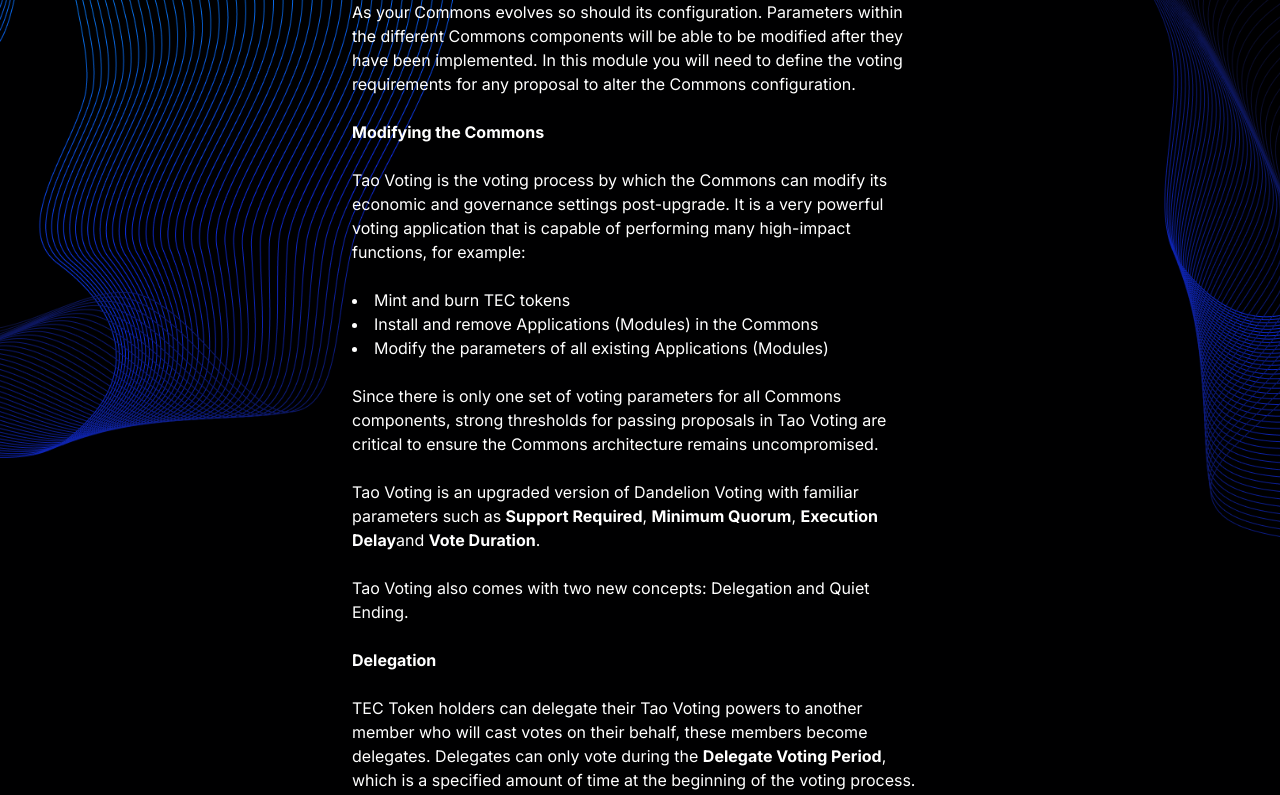
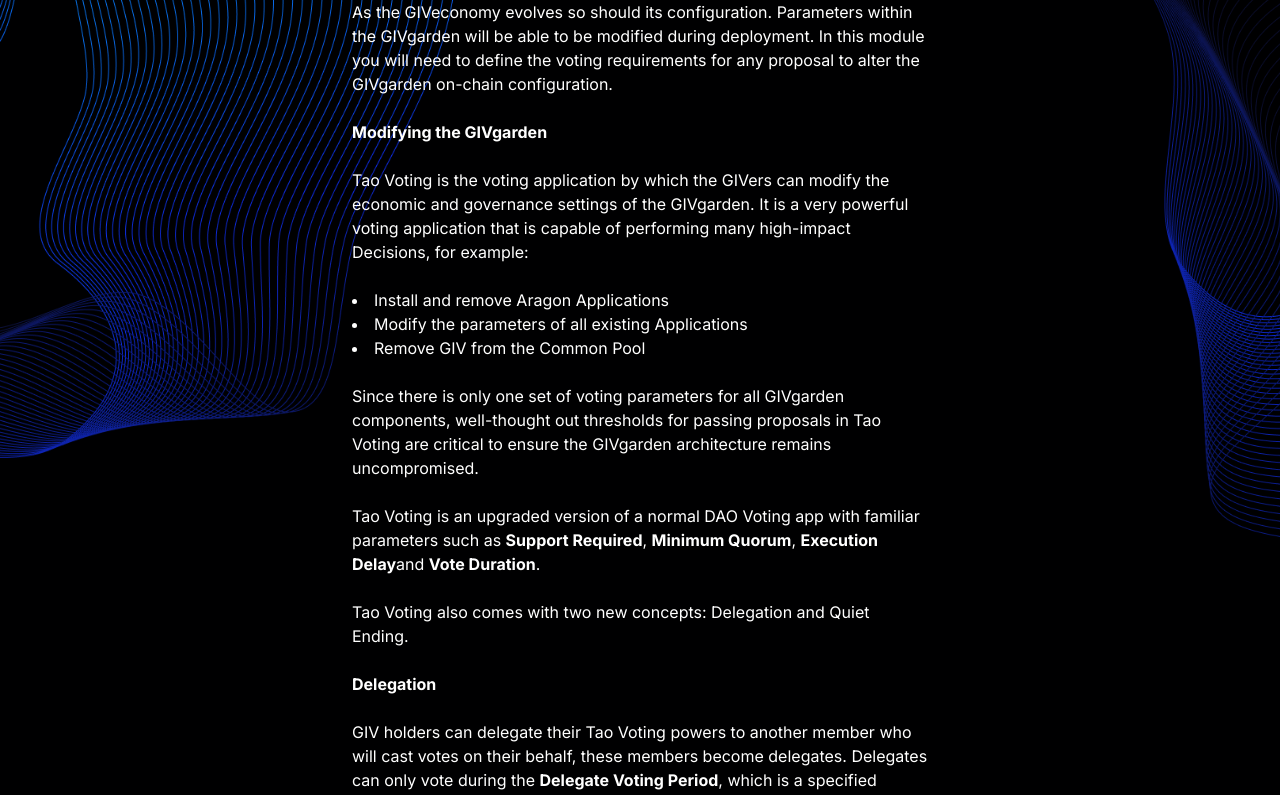
Before and after one commit to CommonsBuild/commons-config-frontend, a Next.js app: page /learn/3 in a window 1280 px wide. Shown: the part 520-1315 px from the top of the page. Built offline with nearby package versions, Linux system fonts and the light colour scheme; no server answers; a web font is replaced by a local one.

Commit message:
refactor: new interface to Giveth

```diff
--- a/src/components/modals/AddProposal.tsx
+++ b/src/components/modals/AddProposal.tsx
@@ -60,10 +60,10 @@ function AddProposal({ isOpen, handleClose, onClick }: AddProposalProps) {
           onChange={(event: React.ChangeEvent<HTMLInputElement>) =>
             handleChange(event)
           }
-          placeholder="wxDAI"
+          placeholder="GIV"
         />
         <p className="font-inter text-neon-light pt-3">
-          How much wxDAI is being governed by Conviction Voting
+          How much GIV is being governed by Conviction Voting
         </p>
         <Input
           name="commonPool"
@@ -72,13 +72,13 @@ function AddProposal({ isOpen, handleClose, onClick }: AddProposalProps) {
           onChange={(event: React.ChangeEvent<HTMLInputElement>) =>
             handleChange(event)
           }
-          placeholder="wxDAI"
+          placeholder="GIV"
         />
         <p className="font-inter text-neon-light pt-3">
-          How many TEC tokens are Actively Voting in Conviction Voting?
+          How many GIV are Actively Voting in Conviction Voting?
         </p>
         <p className="font-inter text-gray-200 text-xs pt-3 pb-1">
-          Hatchers will have ~2 million TEC tokens they can vote with.
+          Hatchers will have ~2 million GIV they can vote with.
         </p>
         <Input
           name="effectiveSupply"
@@ -87,7 +87,7 @@ function AddProposal({ isOpen, handleClose, onClick }: AddProposalProps) {
           onChange={(event: React.ChangeEvent<HTMLInputElement>) =>
             handleChange(event)
           }
-          placeholder="TEC"
+          placeholder="GIV"
         />
       </div>
     </Modal>
--- a/src/components/tables/ConvictionVoting.tsx
+++ b/src/components/tables/ConvictionVoting.tsx
@@ -20,27 +20,27 @@ function ConvictionVotingTable({
           <TableHeader
             headerText="Proposal"
             size="m"
-            tooltipText="A simluted funding request using Conviction Voting"
+            tooltipText="A simulated funding request using Conviction Voting"
           />
           <TableHeader
-            headerText="requested amount (wxdai)"
+            headerText="requested amount (GIV)"
             size="l"
             tooltipText="The amount of funds being asked for from the Common Pool"
           />
           <TableHeader
-            headerText="common pool (wxdai)"
+            headerText="common pool (GIV)"
             size="l"
             tooltipText="The amount of funds currently in the Common Pool"
           />
           <TableHeader
-            headerText="effective supply (tec)"
+            headerText="effective supply (GIV)"
             size="l"
-            tooltipText="The cumulative total of all TEC tokens staked on all proposals in Conviction Voting"
+            tooltipText="The cumulative total of all GIV staked on all proposals in Conviction Voting"
           />
           <TableHeader
             headerText={`min tokens needed to pass in ${
               timePeriod || '2 weeks'
-            } (tec)`}
+            } (GIV)`}
             size="l"
             tooltipText="The minimum amount of tokens needed to pass this funding request in the given timeframe"
           />
--- a/src/pages/learn/3.tsx
+++ b/src/pages/learn/3.tsx
@@ -12,37 +12,37 @@ function LearnThree() {
       <div className="font-inter">
         <br />
         <p>
-          As your Commons evolves so should its configuration. Parameters within
-          the different Commons components will be able to be modified after
-          they have been implemented. In this module you will need to define the
-          voting requirements for any proposal to alter the Commons
-          configuration.
+          As the GIVeconomy evolves so should its configuration. Parameters
+          within the GIVgarden will be able to be modified during deployment. In
+          this module you will need to define the voting requirements for any
+          proposal to alter the GIVgarden on-chain configuration.
         </p>
         <br />
-        <p className="font-bold">Modifying the Commons</p>
+        <p className="font-bold">Modifying the GIVgarden</p>
         <br />
         <p>
-          Tao Voting is the voting process by which the Commons can modify its
-          economic and governance settings post-upgrade. It is a very powerful
-          voting application that is capable of performing many high-impact
-          functions, for example:
+          Tao Voting is the voting application by which the GIVers can modify
+          the economic and governance settings of the GIVgarden. It is a very
+          powerful voting application that is capable of performing many
+          high-impact Decisions, for example:
         </p>
         <br />
         <ul className="list-disc list-inside">
-          <li>Mint and burn TEC tokens</li>
-          <li>Install and remove Applications (Modules) in the Commons</li>
-          <li>Modify the parameters of all existing Applications (Modules)</li>
+          <li>Install and remove Aragon Applications</li>
+          <li>Modify the parameters of all existing Applications</li>
+          <li>Remove GIV from the Common Pool</li>
         </ul>
         <br />
         <p>
-          Since there is only one set of voting parameters for all Commons
-          components, strong thresholds for passing proposals in Tao Voting are
-          critical to ensure the Commons architecture remains uncompromised.
+          Since there is only one set of voting parameters for all GIVgarden
+          components, well-thought out thresholds for passing proposals in Tao
+          Voting are critical to ensure the GIVgarden architecture remains
+          uncompromised.
         </p>
         <br />
         <p>
-          Tao Voting is an upgraded version of Dandelion Voting with familiar
-          parameters such as <strong>Support Required</strong>,{' '}
+          Tao Voting is an upgraded version of a normal DAO Voting app with
+          familiar parameters such as <strong>Support Required</strong>,{' '}
           <strong>Minimum Quorum</strong>, <strong>Execution Delay</strong>
           and <strong>Vote Duration</strong>.
         </p>
@@ -55,9 +55,9 @@ function LearnThree() {
         <p className="font-bold">Delegation</p>
         <br />
         <p>
-          TEC Token holders can delegate their Tao Voting powers to another
-          member who will cast votes on their behalf, these members become
-          delegates. Delegates can only vote during the{' '}
+          GIV holders can delegate their Tao Voting powers to another member who
+          will cast votes on their behalf, these members become delegates.
+          Delegates can only vote during the{' '}
           <strong>Delegate Voting Period</strong>, which is a specified amount
           of time at the beginning of the voting process. If a delegate votes
           contrary to their delegator the delegator can veto the delegated vote
@@ -80,7 +80,7 @@ function LearnThree() {
         <br />
         <p className="font-bold leading-loose">You decide:</p>
         <ul className="list-disc list-inside">
-          <li>Legacy Dandelion Voting settings</li>
+          <li>Normal DAO Voting settings</li>
           <li>The amount of time Delegates are allowed to vote</li>
           <li>How long to listen for a change of outcome</li>
           <li>The amount of time that can be added for voting</li>
--- a/src/pages/learn/4.tsx
+++ b/src/pages/learn/4.tsx
@@ -12,12 +12,12 @@ function LearnFour() {
       <div className="font-inter">
         <br />
         <p>
-          Conviction Voting is the governance system in which Commons Members
-          create proposals to request funds from the Common Pool.
+          Conviction Voting is the governance system in which GIVers create
+          proposals to request funds from the Common Pool.
         </p>
         <br />
         <p>
-          TEC tokens can be staked on these proposals to signal approval of the
+          GIV can be staked on these proposals to signal approval of the
           request. Staked tokens accrue voting power, or Conviction,
           continuously over time. The amount of tokens currently voting on all
           proposals in Conviction Voting is represented by the term{' '}
@@ -27,16 +27,16 @@ function LearnFour() {
         </p>
         <br />
         <p>
-          This is the real power behind the TEC token. TEC holders have a direct
-          impact on funding Token Engineering by reviewing projects and voting
-          on which initiatives get funded and how much funding they receive.
+          This is the real power behind the GIV token. GIVers have a direct
+          impact on deciding the Future of Giving by reviewing projects and
+          voting on which initiatives get funded and how much GIV they receive.
         </p>
         <br />
         <p>
           The <strong>Spending Limit</strong> sets the maximum percentage of the
           Common Pool funds that can be requested by a single proposal. The{' '}
-          <strong>Minimum Conviction</strong> dictates how many TEC tokens are
-          needed to pass a proposal, no matter how small the amount requested.
+          <strong>Minimum Conviction</strong> dictates how many GIV are needed
+          to pass a proposal, no matter how small the amount requested.
         </p>
         <br />
         <p className="font-bold leading-loose">You decide:</p>
```
